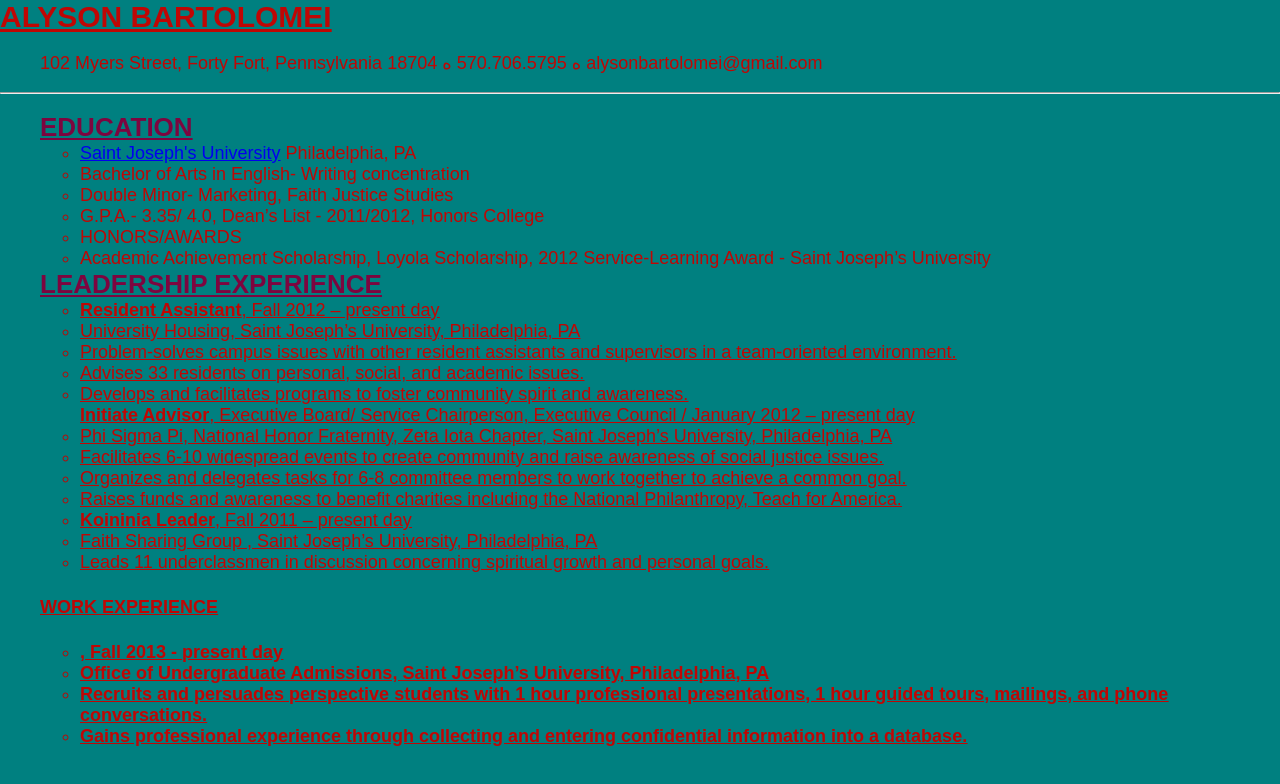
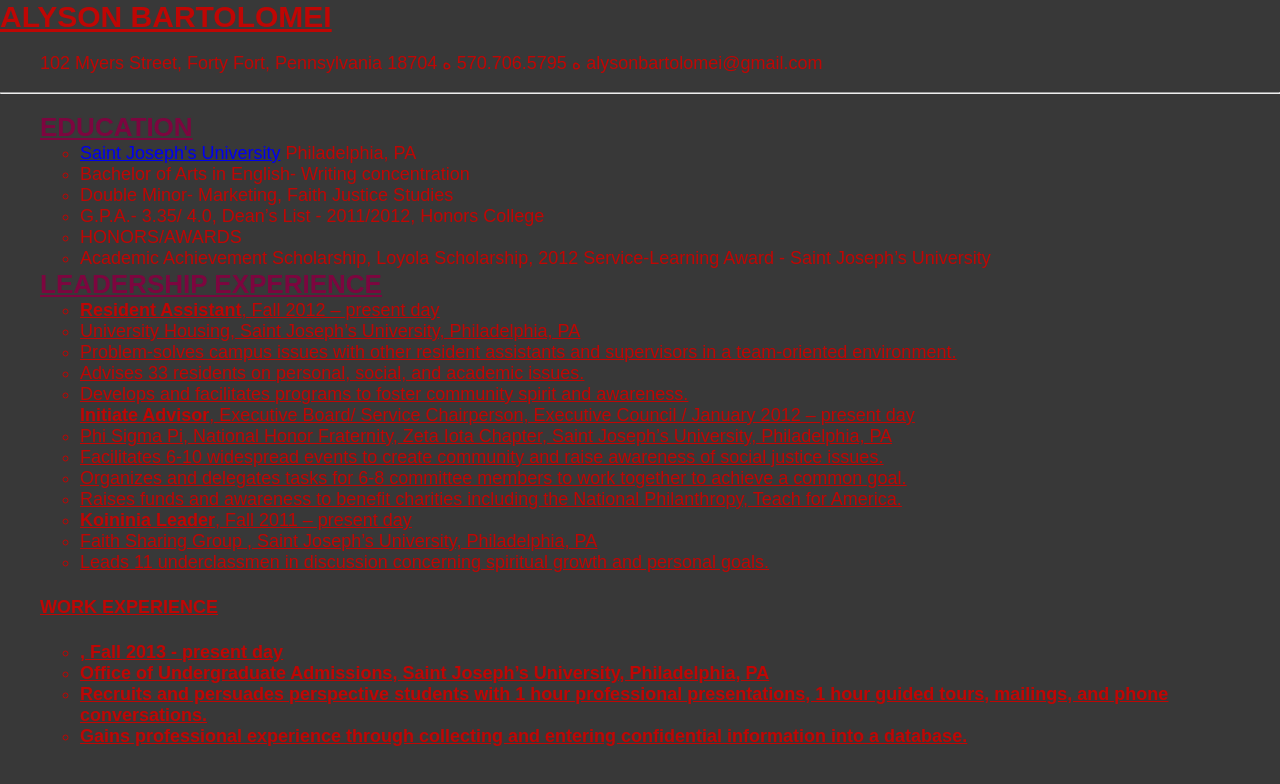
Before and after one commit to alybartolomei/coding-check-ins, a plain HTML site: page coding-check-in-1/codingcheckin.6.resume.html in a window 1280 px wide. Drawn offline with Linux system fonts and the light colour scheme.

Commit message:
Update codingcheckin.6.resume.html

```diff
--- a/coding-check-in-1/codingcheckin.6.resume.html
+++ b/coding-check-in-1/codingcheckin.6.resume.html
@@ -12,7 +12,7 @@
 
 <style>
 
-body {background: #008080;
+body {background: #383838;
     color: #bf0604;
     font-family: Arial, Helvetica, sans-serif;
     font-size: 18px;
```
